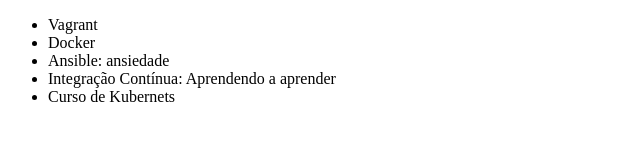
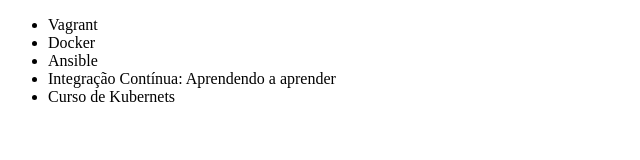
Before and after one commit to DeboraAve/alura-git, a plain HTML site: page index.html in a window 1280 px wide. Shown: the full height of the page, 0-640 px from the left. Drawn offline with Linux system fonts and the light colour scheme.

```diff
--- a/index.html
+++ b/index.html
@@ -12,7 +12,7 @@
 
             <li>Vagrant</li>
             <li>Docker</li>
-            <li>Ansible: ansiedade </li>
+            <li>Ansible</li>
             <li>Integração Contínua: Aprendendo a aprender</li>
             <li>Curso de Kubernets</li>
 
```
